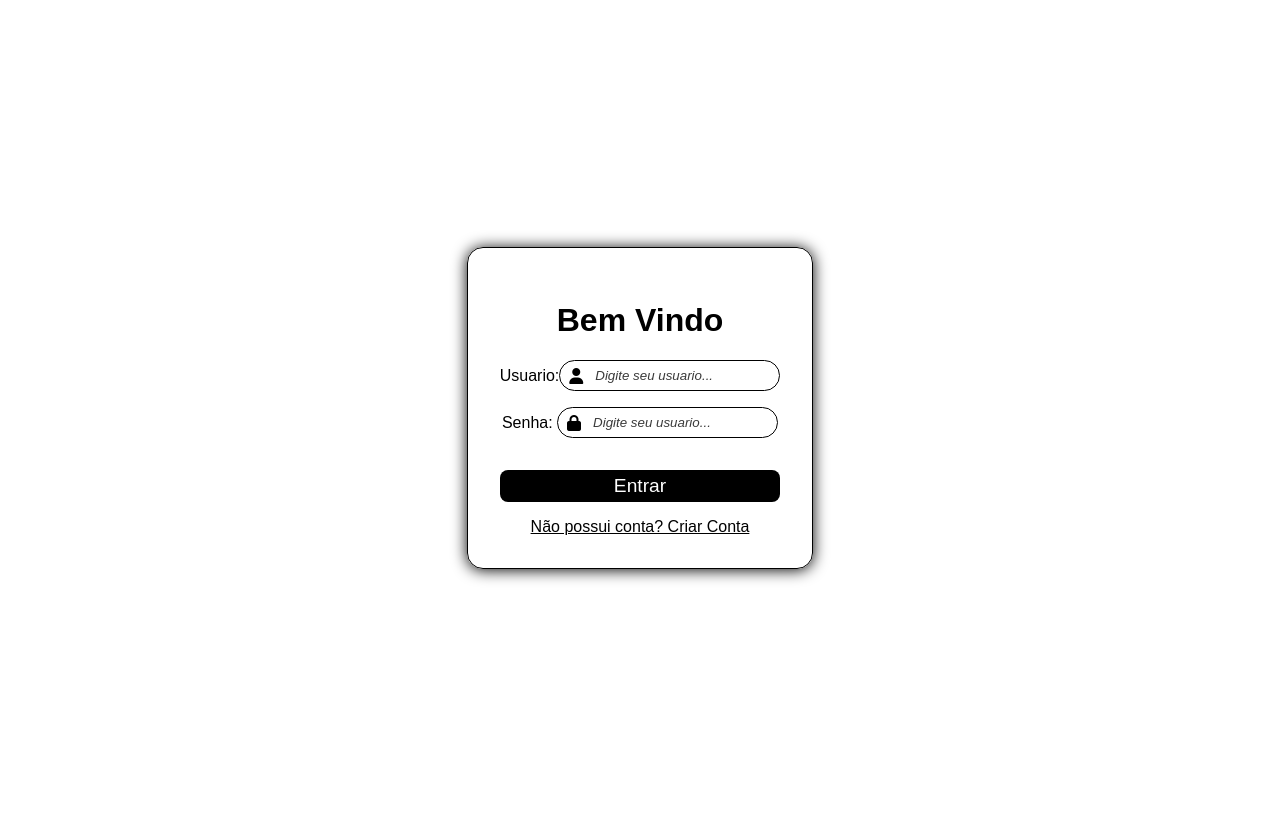
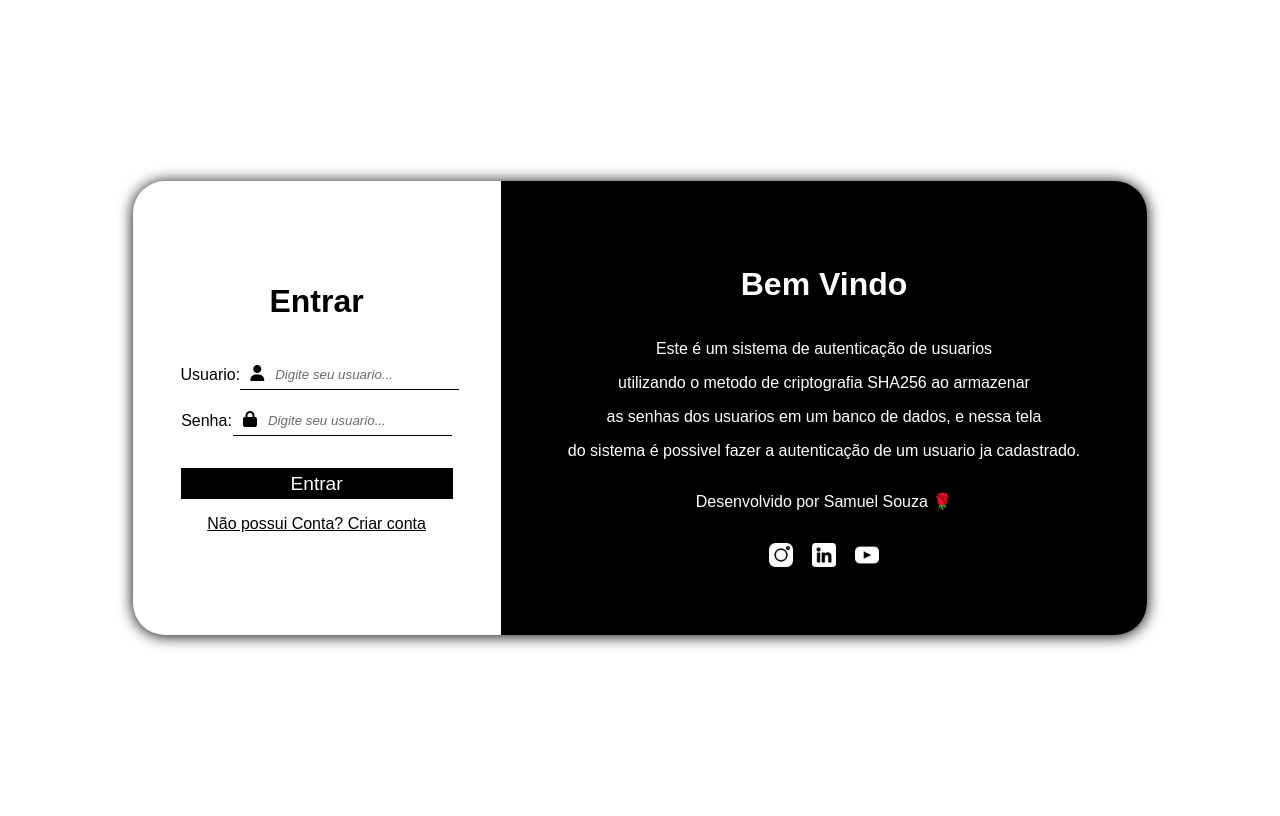
Before and after one commit to devsamuca/autentica-criptografa, a Flask app: page / in a window 1280 px wide. Run offline with Flask 3, Linux system fonts and the light colour scheme; some libraries are stand-ins or nearby versions; some web fonts are replaced.

Commit message:
:ok_hand: Style Home & Register

```diff
--- a/rotas.py
+++ b/rotas.py
@@ -23,7 +23,7 @@ def home():
         consulta = cursor.fetchall()
 
         if consulta == []:
-            flash("Esse usuario não existe!")
+            flash("Esse u suario não existe!")
             return redirect("/")
 
         linha = consulta[0]
--- /dev/null
+++ b/static/script/home.js
@@ -0,0 +1,32 @@
+//Instagram
+let insta = document.getElementById("insta")
+
+insta.addEventListener("mouseenter", function() {
+    insta.src = '../static/img/instagram.png'
+});
+
+insta.addEventListener("mouseleave", function() {
+    insta.src = '../static/img/instagramblack.png'
+});
+
+//Linkedin
+let linkedin = document.getElementById("linkedin")
+
+linkedin.addEventListener("mouseenter", function() {
+    linkedin.src = '../static/img/linkedin.png'
+});
+
+linkedin.addEventListener("mouseleave", function() {
+    linkedin.src = '../static/img/linkedinblack.png'
+});
+
+//Youtube
+let youtube = document.getElementById("youtube")
+
+youtube.addEventListener("mouseenter", function() {
+    youtube.src = '../static/img/youtube.png'
+});
+
+youtube.addEventListener("mouseleave", function() {
+    youtube.src = '../static/img/youtubeblack.png'
+});
--- a/static/style/home.css
+++ b/static/style/home.css
@@ -7,8 +7,8 @@
 }
 
 body{
+    height: 100vh;
     overflow: hidden;
-    height: 100vh;
     display: flex;
     justify-content: center;
     align-items: center;
@@ -16,22 +16,62 @@ body{
 
 main{
     display: flex;
-    flex-direction: column;
+    justify-content: space-around;
+    align-items: center;
+    border: none;
+    backdrop-filter: blur(12px);
+    box-shadow: 0 1px 15px;
+    border-radius: 2rem;
+}
+
+#form2{
+    display: flex;
     justify-content: center;
     align-items: center;
-    padding: 2rem;
-    border-radius: 1rem;
-    border: 1px solid;
-    backdrop-filter: blur(20px);
-    box-shadow: 0 1px 15px;
+    flex-direction: column;
+    background-color: #000000;
+    border-bottom-right-radius: 2rem;
+    border-top-right-radius: 2rem;
+    margin: 0;
+    height: 100%;
+    width: 100%;
+    padding: 4rem;
+}
+
+#form2 h1{
+    color: #ffffff;
+}
+
+#form2 p{
+    color: #ffffff;
+    text-align: center;
+}
+
+#form2 #sociais{
+    margin-top: 1rem;
+    width: 25%;
+    display: flex;
+    justify-content: space-around;
+}
+
+img{
+    transition: 0.5s ease;
+    height: 1.5rem;
+}
+
+img:hover{
+    transform: scale(1.2);
+    cursor: pointer;
 }
 
 main form{
     min-width: 17rem;
+    padding: 3rem;
 }
 
 #titulo{
     text-align: center;
+    margin: 0 0 2.5rem 0;
 }
 
 #campo-usuario,
@@ -51,21 +91,28 @@ main form{
 #ipt-usuario i,
 #ipt-senha i{
     position: absolute;
-    top: 8px;
+    top: 5px;
     left: 10px;
 }
 
 input[type="text"],
 input[type="password"]{
     padding: 7px 7px 7px 35px ;
-    border-radius: 1rem;
-    background-color: #ffffff00;
     border: 1px solid #000000;
+    background-color: #00000000;
+    border-top: none;
+    border-left: none;
+    border-right: none;
+}
+
+input[type="text"]:focus,
+input[type="password"]:focus{
+outline: none;
 }
 
 input[type="text"]::placeholder,
 input[type="password"]::placeholder{
-    color: #000000c6;
+    color: #414141c6;
     font-style: italic;
 }
 
@@ -79,7 +126,6 @@ input[type="password"]::placeholder{
     border: none;
     text-align: center;
     text-decoration: none;
-    border-radius:0.5rem;
     font-size: 1.2rem;
     padding: 0.3rem 1rem;
     margin: 0 0 1rem 0 ;
@@ -110,7 +156,6 @@ input[type="password"]::placeholder{
     position: relative;
 }
 
-
 #msg{
     max-width: 220px;
     margin: 0;
@@ -123,3 +168,28 @@ input[type="password"]::placeholder{
     justify-content: center;
     align-items: center;
 }
+
+@media (max-width: 768px) {
+    main {
+        flex-direction: column;
+        height: auto;
+        padding: 1rem;
+        border-radius: 1rem;
+    }
+
+    #form2 {
+        display: none;
+    }
+}
+
+@media (max-width: 480px) {
+    main {
+        width: 100vw;
+        height: auto;
+        padding: 0.5rem;
+    }
+
+    #form2 {
+        display: none;
+    }
+}
--- a/templates/home.html
+++ b/templates/home.html
@@ -5,13 +5,14 @@
     <meta name="viewport" content="width=device-width, initial-scale=1.0">
     <meta name="author" content="Samuel Souza">
     <link rel="stylesheet" href="../static/style/home.css">
-    <title>Sistema de Autenticação</title>
+    <link rel="shortcut icon" href="../static/img/identificar.png" type="image/x-icon">
+    <title>Sistema de Autenticação - Entrar</title>
 </head>
 <body>
     <main>
 
         <form action="/" method="POST">
-            <h1 id="titulo">Bem Vindo</h1>
+            <h1 id="titulo">Entrar </h1>
 
             <div id="campo-usuario">
                 <label for="usuario">Usuario:</label>
@@ -38,12 +39,29 @@
                     </div>
                 {%endif%}
                 <div id="campo-registrar">
-                    <a href="/register">Não possui conta? Criar Conta</a>
+                    <a href="/register">Não possui Conta? Criar conta</a>
                 </div>
             </div>
         </form>
-
+        <div id="form2">
+            <h1>Bem Vindo</h1>
+            <div>
+                <p>Este é um sistema de autenticação de usuarios</p>
+                <p>utilizando o metodo de criptografia SHA256 ao armazenar</p>
+                <p>as senhas dos usuarios em um banco de dados, e nessa tela</p>
+                <p>do sistema é possivel fazer a autenticação de um usuario ja cadastrado.</p>
+            </div>
+            <div id="by">
+                <p>Desenvolvido por Samuel Souza &#127801</p>
+            </div>
+            <div id="sociais">
+                <a href="https://www.instagram.com/samuca.io/" target="_blank" rel="noopener"><img id="insta" src="../static/img/instagramblack.png"></a>
+                <a href="https://www.linkedin.com/in/devsamuca/"  target="_blank" rel="noopener"><img id="linkedin" src="../static/img/linkedinblack.png"></a>
+                <a href="https://www.youtube.com/@iosamuca" target="_blank" rel="noopener"><img id="youtube" src="../static/img/youtubeblack.png"></a>
+            </div>
+        </div>
     </main>
     <script src="https://kit.fontawesome.com/f59b0f7f02.js" crossorigin="anonymous"></script>
+    <script src="../static/script/home.js"></script>
 </body>
 </html>
--- a/templates/welcome.html
+++ b/templates/welcome.html
@@ -4,8 +4,11 @@
     <meta charset="UTF-8">
     <meta name="viewport" content="width=device-width, initial-scale=1.0">
     <meta name="author" content="Samuel Souza">
+    <link rel="shortcut icon" href="../static/img/identificar.png" type="image/x-icon">
     {%if usuario%}
         <title>Sistema de Autenticação - Bem Vindo {{usuario}}</title>
+    {%else%}
+        <title>Sistema de Autenticação - Bem Vindo</title>
     {%endif%}
 </head>
 <body>
```
Also changed, not shown: static/script/register.js (added, +32 -0 lines), static/style/register.css (+78 -11 lines), templates/register.html (+21 -1 lines), static/img/identificar.png (added), static/img/instagram.png (added), static/img/instagramblack.png (added), static/img/linkedin.png (added), static/img/linkedinblack.png (added), static/img/youtube.png (added), static/img/youtubeblack.png (added).
